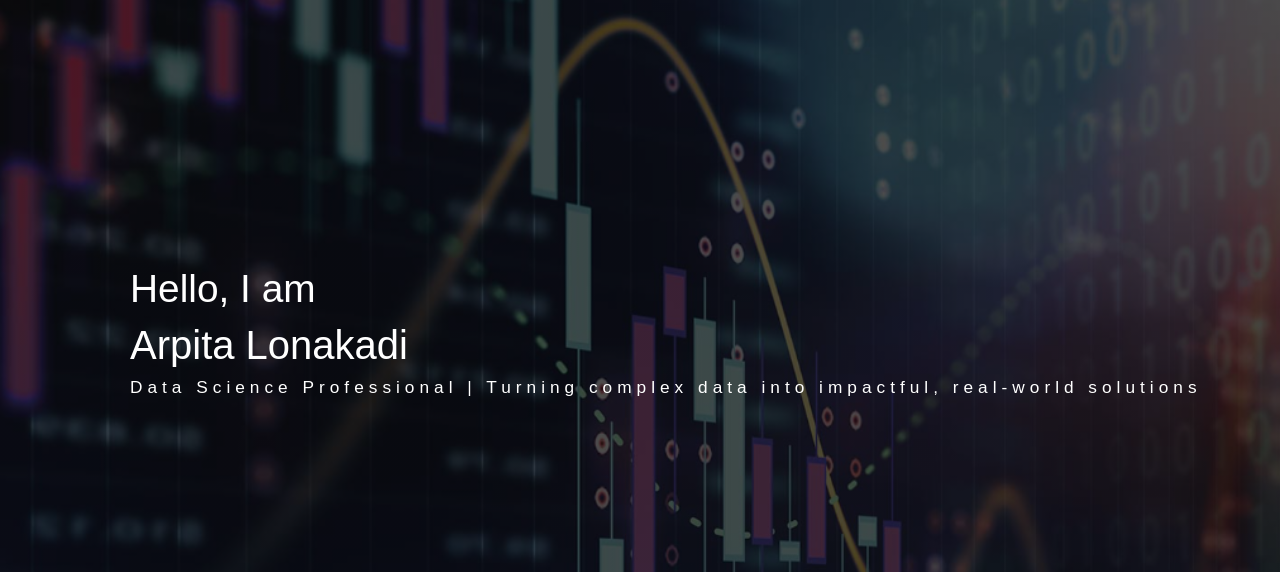
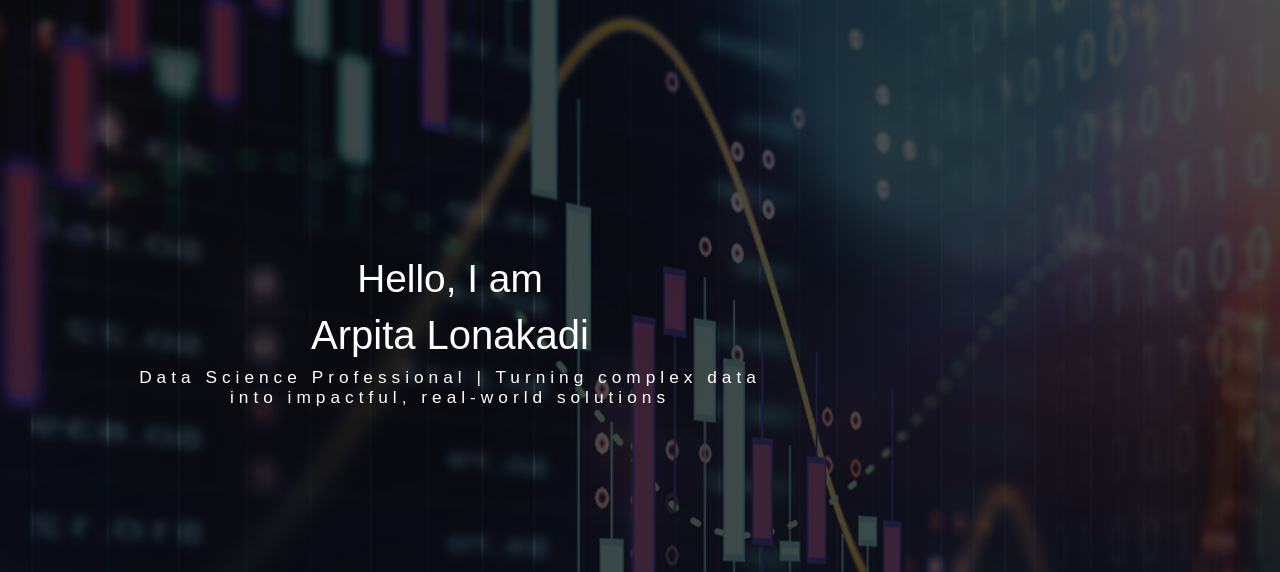
Before and after one commit to Arpl14/portfolio, a website: page public_html/index.html in a window 1280 px wide. Shown: the top 572 px of the page. Drawn offline with nearby package versions, Linux system fonts and the light colour scheme; some packages are replaced by stand-ins of ours.

Commit message:
Update index.html

```diff
--- a/public_html/index.html
+++ b/public_html/index.html
@@ -29,16 +29,14 @@
 </head>
 <body data-spy="scroll" data-target=".navbar" data-offset="40" id="home">
 
-<header class="header" style="position: relative; height: 80vh; min-height: 600px; background: linear-gradient(to top, rgba(0,0,0,0.7), rgba(0,0,0,0.7)), url('assets/imgs/arp_header.png'); background-size: cover; background-position: center; background-repeat: no-repeat; background-attachment: fixed; color: #fff;">
-   <div class="container">
-
-            <div class="header-content">
-                <h4 class="header-subtitle" >Hello, I am</h4>
-                <h1 class="s-title">Arpita Lonakadi</h1>
-                <h6 class="header-mono" >Data Science Professional | Turning complex data into impactful, real-world solutions</h6>
-                <!-- <button class="btn btn-primary btn-rounded"><i class="ti-printer pr-2"></i>Print Resume</button> -->
-            </div>
+<header class="header" style="position: relative; height: 80vh; min-height: 600px; background: linear-gradient(to top, rgba(0,0,0,0.7), rgba(0,0,0,0.7)), url('assets/imgs/arp_header.png'); background-size: cover; background-position: center; background-repeat: no-repeat; background-attachment: fixed; color: #fff; display: flex; align-items: center; justify-content: center; text-align: center;">
+    <div class="container">
+        <div class="header-content" style="max-width: 700px; margin: 0 auto;">
+            <h4 class="header-subtitle">Hello, I am</h4>
+            <h1 class="s-title">Arpita Lonakadi</h1>
+            <h6 class="header-mono">Data Science Professional | Turning complex data into impactful, real-world solutions</h6>
         </div>
+    </div>
 </header>
     <nav class="navbar sticky-top navbar-expand-lg navbar-light bg-white" data-spy="affix" data-offset-top="510">
         <div class="container">
```
